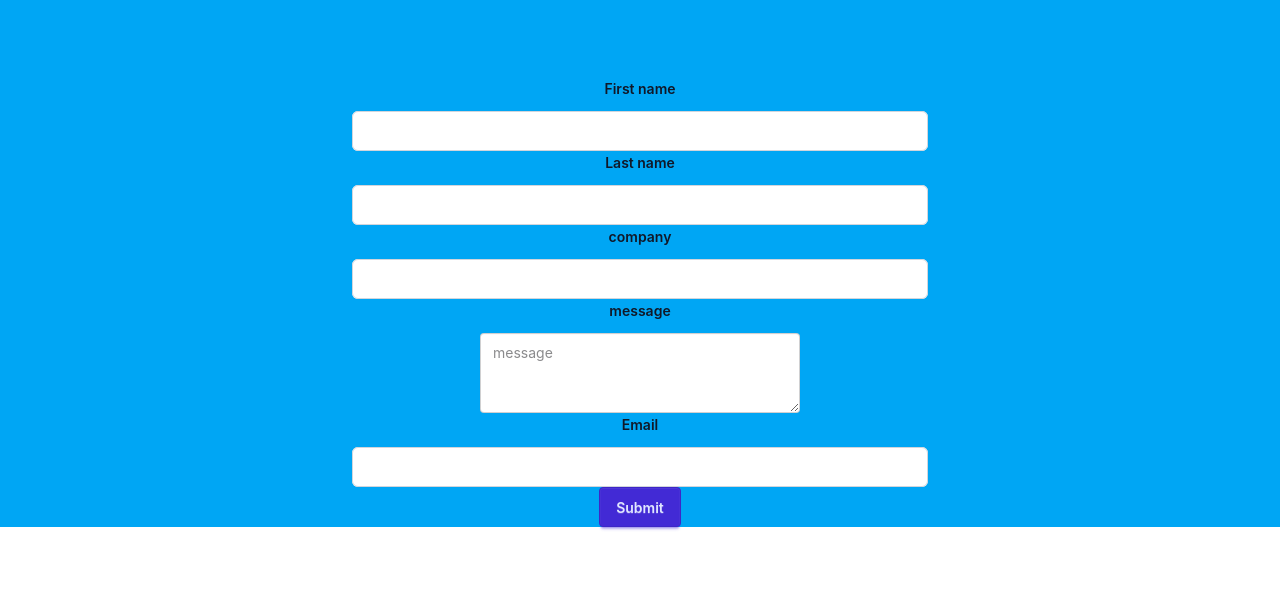
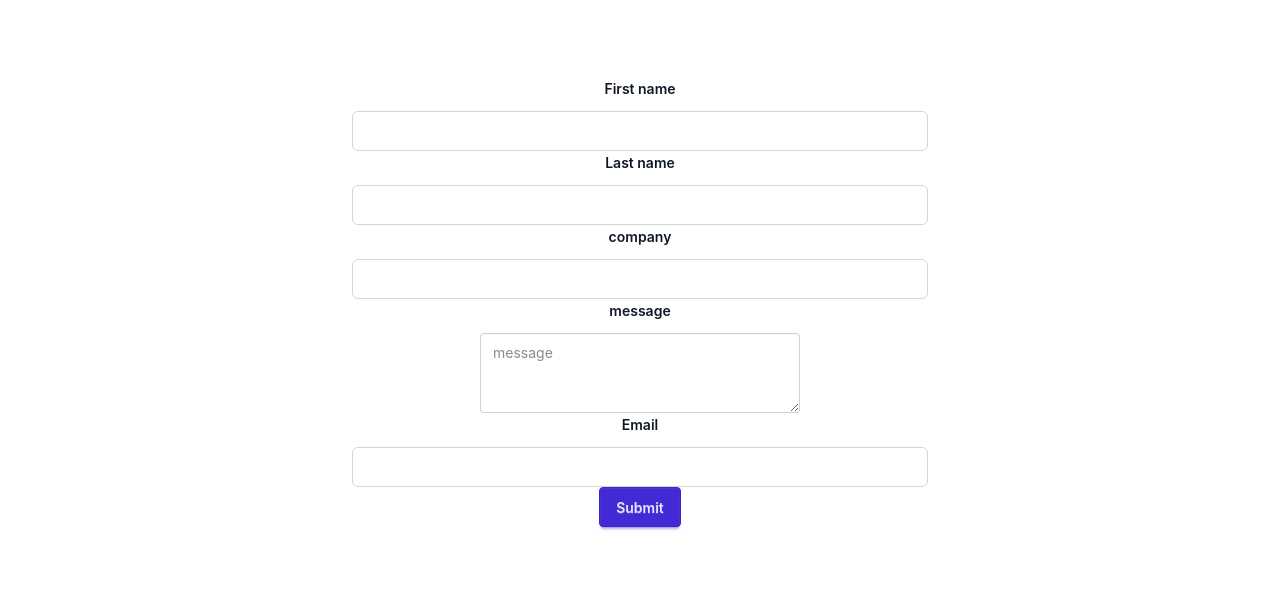
Before and after one commit to Brooklyn-STEAM/quickset, a website built with Vite: page src/pages/contact-me.html in a window 1280 px wide. Shown: the part 187-800 px from the top of the page. Built offline with nearby package versions, Linux system fonts and the light colour scheme.

Commit message:
general change

```diff
--- a/src/pages/contact-me.html
+++ b/src/pages/contact-me.html
@@ -8,7 +8,7 @@
   <link rel="stylesheet" href="/src/styles/main.css">
 </head>
 
-<body class="bg-sky-500">
+<body class="bg-white-500">
   <div class="navbar bg-base-100 shadow-sm">
     <div class="navbar-start">
       <div class="dropdown">
```
